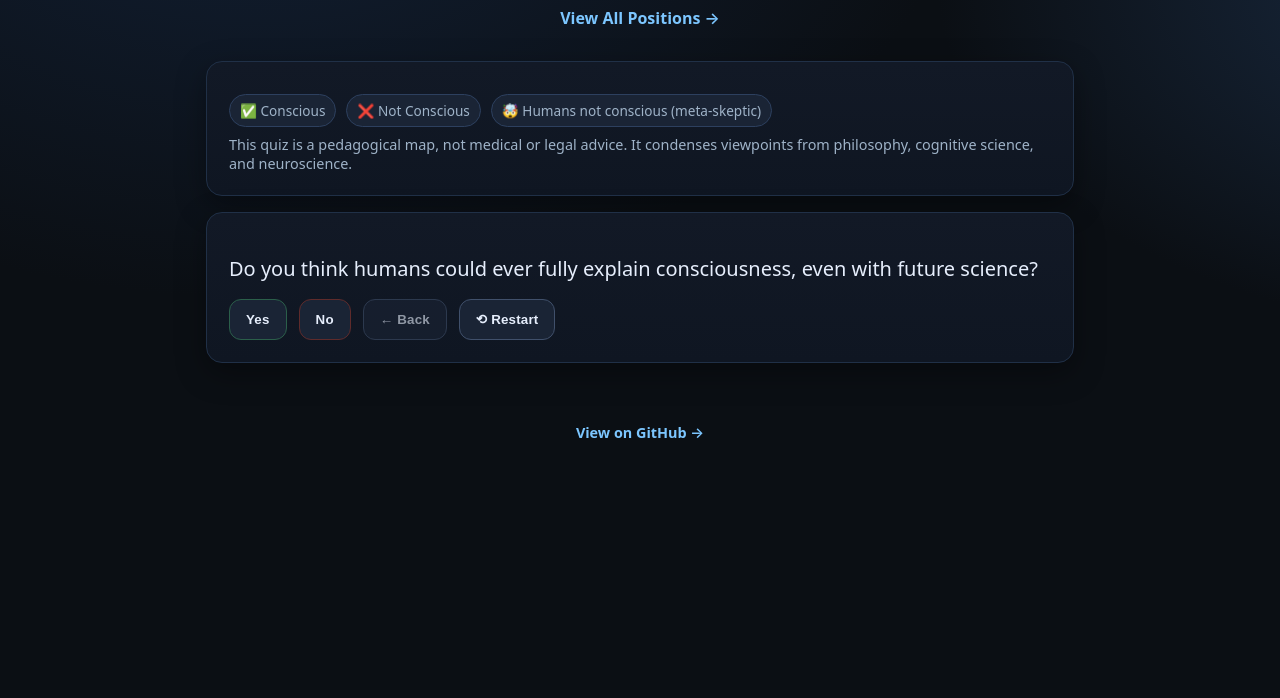
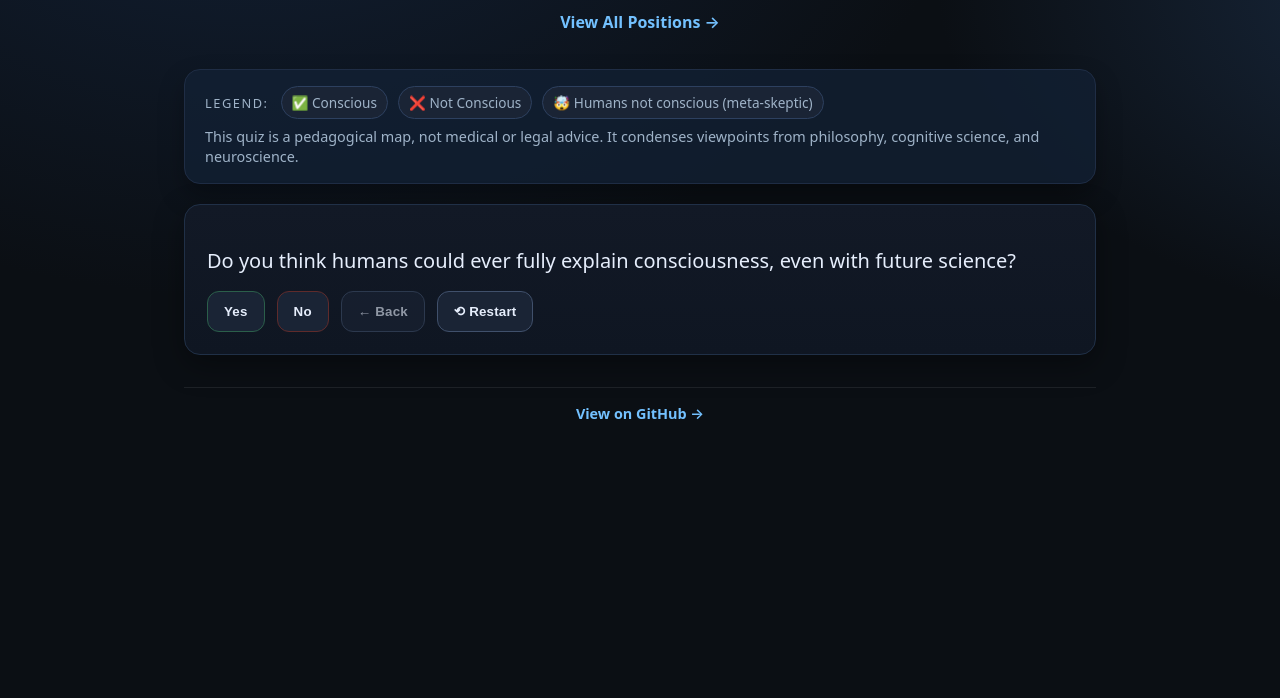
Before and after one commit to simpolism/consciousness-quiz, a website built with Vite: page index.html in a window 1280 px wide. Shown: the part 102-800 px from the top of the page. Built offline with nearby package versions, Linux system fonts and the light colour scheme.

Commit message:
Style updates

```diff
--- a/src/quiz.ts
+++ b/src/quiz.ts
@@ -29,13 +29,16 @@ const template = `
   </header>
 
   <div class="container">
-    <div class="card" id="legend">
-      <div class="legend">
+    <div class="legend-bar" id="legend">
+      <div class="legend-row">
+        <span class="legend-label">Legend:</span>
+        <div class="legend-pills">
           <span class="pill">✅ Conscious</span>
           <span class="pill">❌ Not Conscious</span>
           <span class="pill">🤯 Humans not conscious (meta-skeptic)</span>
         </div>
-      <div class="small" style="margin-top:8px">This quiz is a pedagogical map, not medical or legal advice. It condenses viewpoints from philosophy, cognitive science, and neuroscience.</div>
+      </div>
+      <div class="legend-note small">This quiz is a pedagogical map, not medical or legal advice. It condenses viewpoints from philosophy, cognitive science, and neuroscience.</div>
     </div>
 
     <div class="card" id="quiz">
@@ -49,13 +52,13 @@ const template = `
       </div>
       <div id="result"></div>
     </div>
-  </div>
 
     <footer class="site-footer">
       <a href="https://github.com/your-org/consciousness-quiz" target="_blank" rel="noopener">
         View on GitHub →
       </a>
     </footer>
+  </div>
 `;
 
 export class QuizApp {
--- a/src/style.css
+++ b/src/style.css
@@ -4,14 +4,16 @@
   --panel-2: #0f1622;
   --text: #e6eefc;
   --muted: #9fb3c8;
-  --accent: #7cc6ff;
-  --accent-2: #ffd27c;
+  --accent: #73c1ff;
+  --accent-2: #a6d8ff;
   --good: #90e39a;
   --bad: #ff9aa2;
   --mindblown: #b7a0ff;
   --chip: #1a2435;
   --shadow: 0 10px 30px rgba(0, 0, 0, 0.35);
   --radius: 16px;
+  --content-width: 960px;
+  --gutter: 24px;
 }
 * {
   box-sizing: border-box;
@@ -37,7 +39,9 @@ body {
   color: var(--text);
 }
 header {
-  padding: 28px 20px 8px;
+  max-width: var(--content-width);
+  margin: 0 auto;
+  padding: 32px var(--gutter) 12px;
   text-align: center;
 }
 header h1 {
@@ -63,9 +67,9 @@ header p {
   text-decoration: underline;
 }
 .container {
-  max-width: 900px;
-  margin: 24px auto 60px;
-  padding: 0 16px;
+  max-width: var(--content-width);
+  margin: 24px auto 48px;
+  padding: 0 var(--gutter);
 }
 
 .card {
@@ -198,9 +202,45 @@ button:disabled {
   color: var(--muted);
 }
 
+.legend-bar {
+  display: flex;
+  flex-direction: column;
+  gap: 8px;
+  background: rgba(18, 32, 53, 0.75);
+  border: 1px solid #1f2d45;
+  border-radius: var(--radius);
+  padding: 16px 20px;
+  margin-bottom: 20px;
+  box-shadow: 0 12px 26px rgba(0, 0, 0, 0.28);
+}
+.legend-row {
+  display: flex;
+  align-items: center;
+  gap: 12px;
+  flex-wrap: wrap;
+}
+.legend-label {
+  font-size: 0.8rem;
+  text-transform: uppercase;
+  letter-spacing: 0.12em;
+  color: var(--muted);
+}
+.legend-pills {
+  display: flex;
+  gap: 10px;
+  flex-wrap: wrap;
+}
+.legend-note {
+  color: var(--muted);
+  line-height: 1.4;
+}
+
 .site-footer {
+  max-width: var(--content-width);
+  margin: 32px auto 48px;
+  padding: 16px var(--gutter) 0;
+  border-top: 1px solid rgba(255, 255, 255, 0.08);
   text-align: center;
-  margin: 32px 0 48px;
   font-size: 0.9rem;
   color: var(--muted);
 }
@@ -216,12 +256,13 @@ button:disabled {
 }
 .site-footer--light {
   color: #475569;
+  border-top: 1px solid rgba(15, 23, 42, 0.08);
 }
 .site-footer--light a {
-  color: #4f46e5;
+  color: var(--accent);
 }
 .site-footer--light a:hover {
-  color: #312e81;
+  color: var(--accent-2);
 }
 
 .footer-controls {
@@ -244,9 +285,9 @@ details summary {
 }
 
 .positions-layout {
-  max-width: 1200px;
+  max-width: var(--content-width);
   margin: 0 auto;
-  padding: 32px 24px 48px;
+  padding: 32px var(--gutter) 48px;
   color: #1f2937;
 }
 
@@ -263,14 +304,14 @@ details summary {
 }
 
 .positions-link {
-  color: #6366f1;
+  color: var(--accent);
   text-decoration: none;
   font-weight: 600;
   transition: color 0.2s ease;
 }
 
 .positions-link:hover {
-  color: #4338ca;
+  color: var(--accent-2);
   text-decoration: underline;
 }
 
@@ -299,7 +340,13 @@ details summary {
 }
 
 .positions-select:hover {
-  border-color: #cbd5f5;
+  border-color: var(--accent);
+}
+
+.positions-select:focus-visible {
+  outline: none;
+  border-color: var(--accent);
+  box-shadow: 0 0 0 3px rgba(115, 193, 255, 0.35);
 }
 
 .positions-grid {
@@ -356,14 +403,14 @@ details summary {
 }
 
 .thinkers strong {
-  color: #6366f1;
+  color: var(--accent);
   font-size: 0.82rem;
   text-transform: uppercase;
   letter-spacing: 0.08em;
 }
 
 .position-card .thinker-name {
-  color: #1f2937;
+  color: var(--accent);
 }
 
 .position-card .thinkers em {
@@ -404,13 +451,7 @@ details summary {
   margin: 14px 0;
 }
 
-.legend {
-  display: flex;
-  gap: 10px;
-  flex-wrap: wrap;
-  margin-top: 10px;
-}
-.legend .pill {
+.legend-pills .pill {
   border-color: #2d405f;
 }
 
```
Lines whose indentation alone changed are shown as unchanged.
